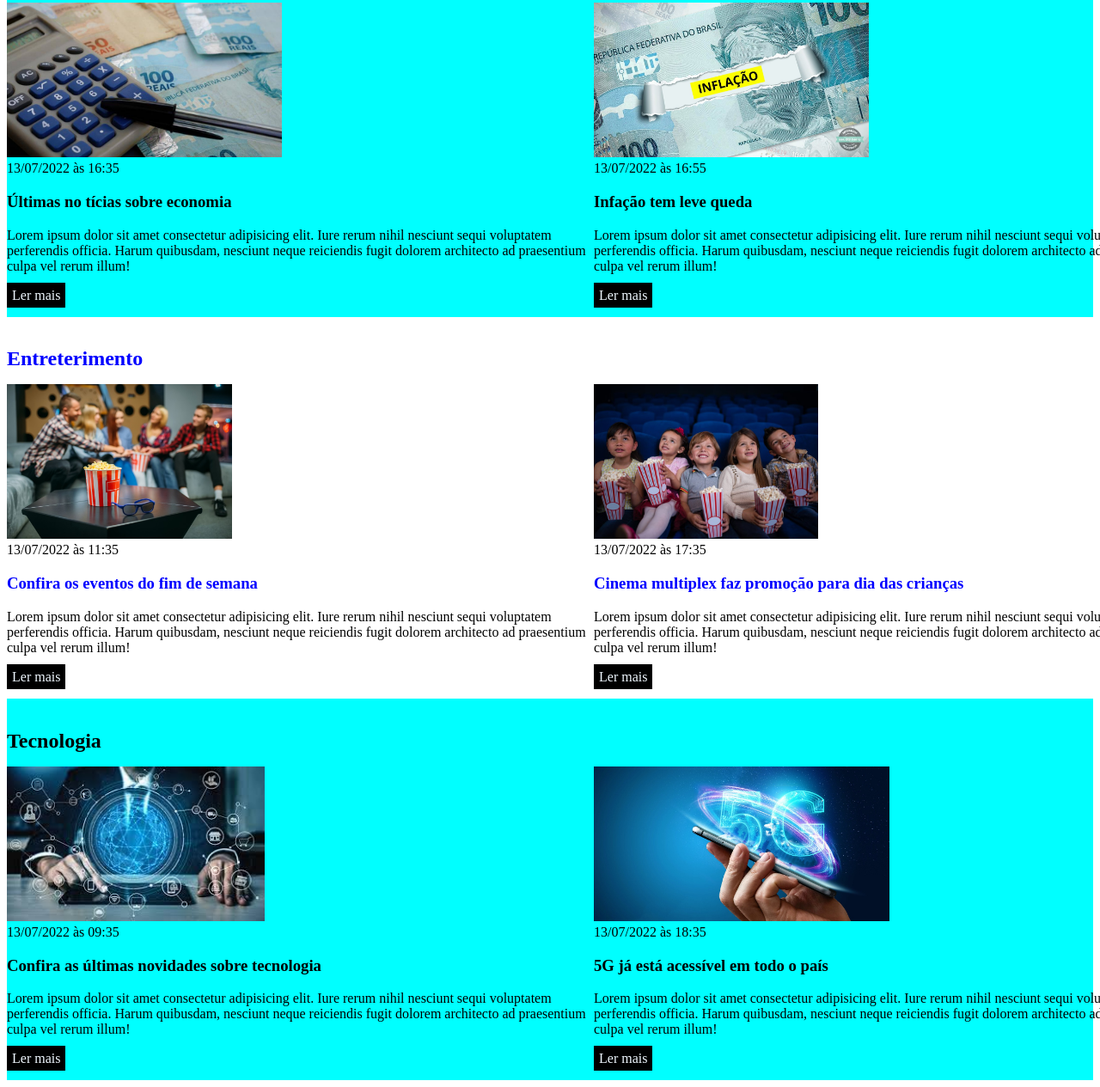
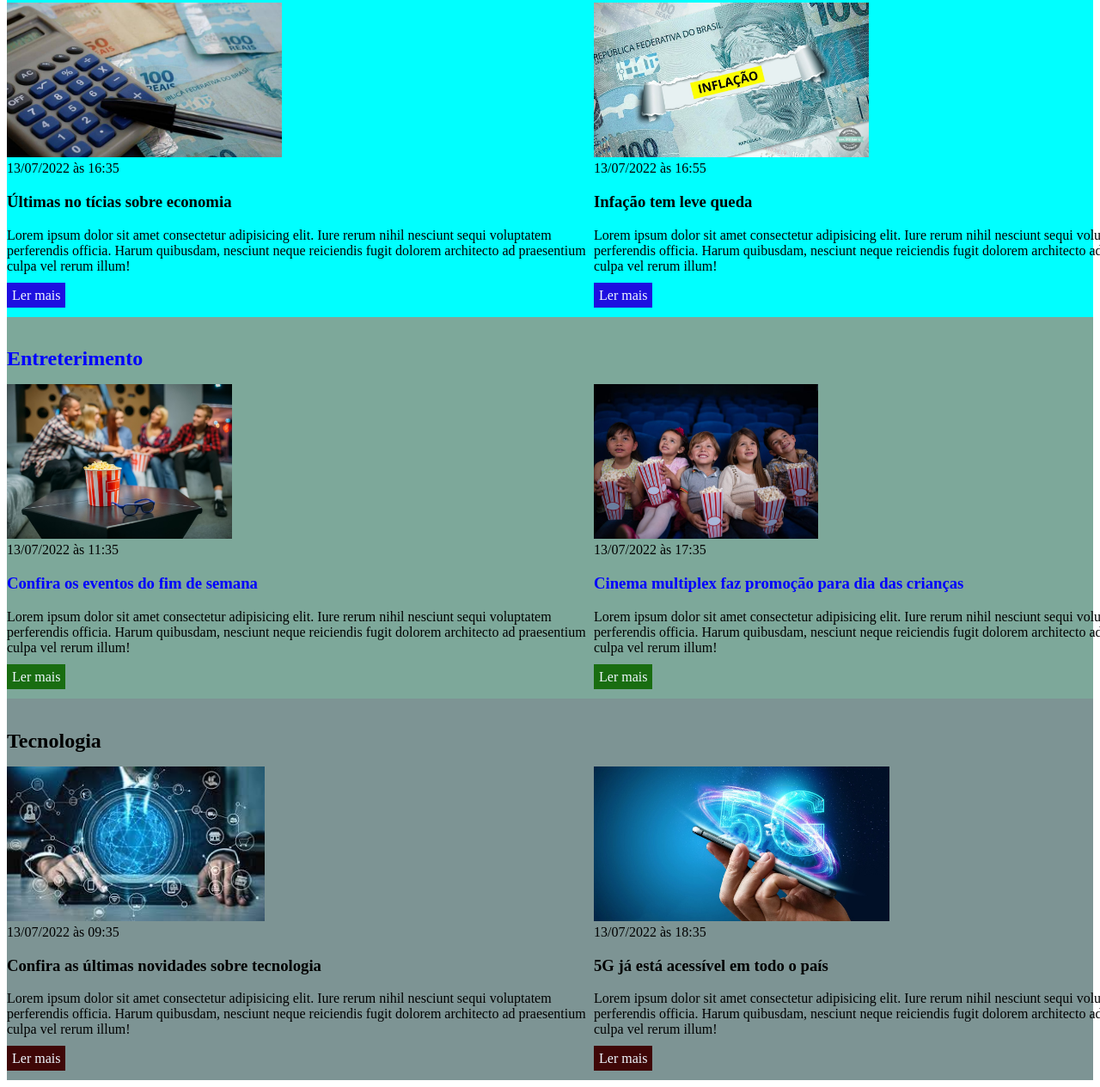
Before and after one commit to 5221522/exerc-cio-m-dulo-4, a plain HTML site: page index.html in a window 1280 px wide. Shown: the part 640-1905 px from the top of the page at 86% size. Drawn offline with Linux system fonts and the light colour scheme.

Commit message:
Add files via upload

```diff
--- a/main.css
+++ b/main.css
@@ -78,7 +78,28 @@ header li a {
     width: 50%;
 }
 
-.articles article a {
+#economy article a {
+    background-color: rgb(29, 15, 224);
+    color:aliceblue;
+    padding: 6px;
+    text-decoration: none;
+}
+
+#entertaiment article a {
+    background-color: rgb(25, 109, 17);
+    color:aliceblue;
+    padding: 6px;
+    text-decoration: none;
+}
+
+#tecnology article a {
+    background-color: rgb(63, 7, 7);
+    color:aliceblue;
+    padding: 6px;
+    text-decoration: none;
+}
+
+#sport article a {
     background-color: #000;
     color:aliceblue;
     padding: 6px;
@@ -93,6 +114,10 @@ header li a {
     background-color: aqua;
 }
 
+#entertaiment {
+    background-color: rgb(125, 168, 154);
+}
+
 #tecnology {
-    background-color: aqua;
+    background-color: rgb(125, 148, 148);
 }
```
